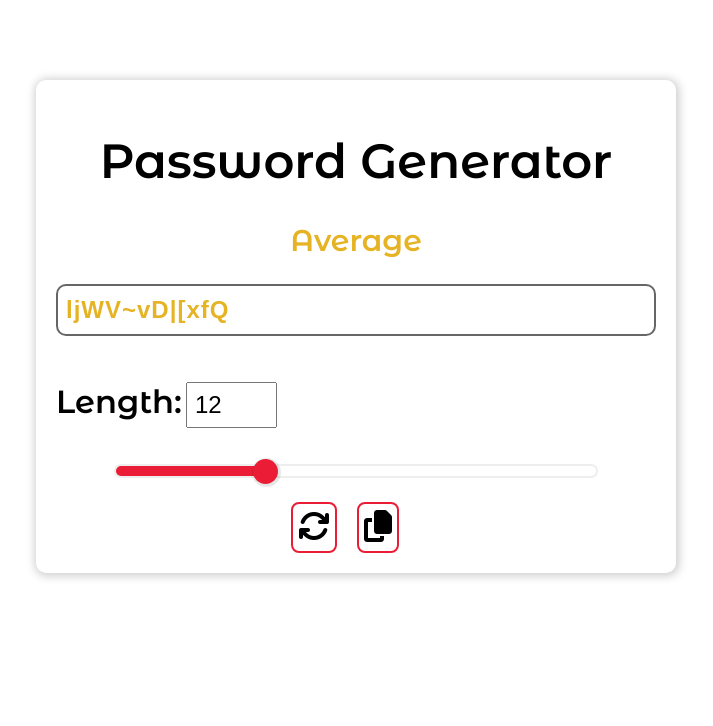
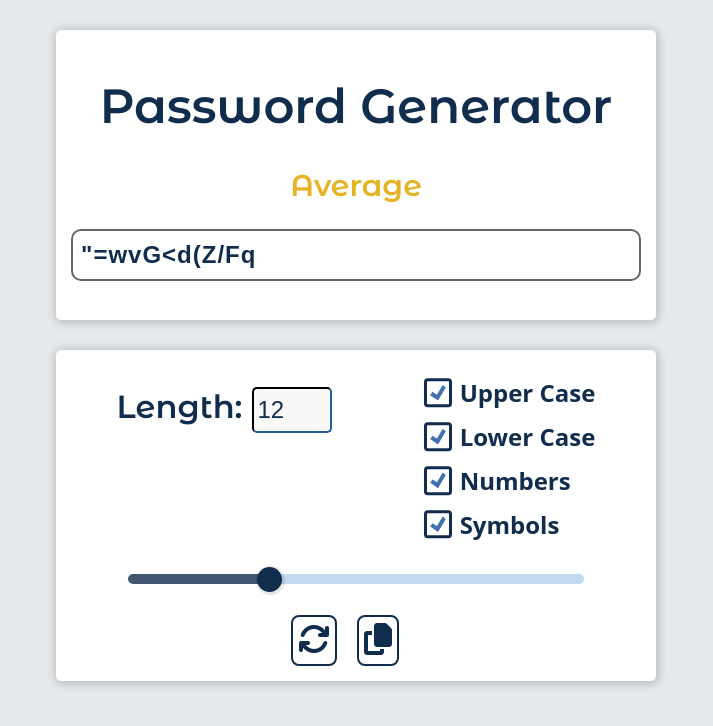
Before and after one commit to ZaidRasheed/password-generator-react, a React (Create React App) app: page / in a window 1280 px wide. Shown: the top 726 px of the page, without its empty margins (284-997 px from the left). Built offline with nearby package versions, Linux system fonts and the light colour scheme.

Commit message:
added password options and changed color theme

```diff
--- a/package.json
+++ b/package.json
@@ -1,7 +1,7 @@
 {
   "name": "password-generator",
   "version": "0.1.0",
-  "homepage": "https://https://zaidrasheed.github.io/Password-generator-react/",
+  "homepage": "https://zaidrasheed.github.io/Password-generator-react/",
   "private": true,
   "dependencies": {
     "@testing-library/jest-dom": "^5.16.5",
--- a/src/components/App.css
+++ b/src/components/App.css
@@ -1,14 +1,23 @@
+body{
+  background-color: #e7eaed;
+}
 .App{
   max-width: 600px;
-  margin: 80px auto 0;
+  margin: 30px auto 0;
   font-family: "Montserrat Alternates";
-  padding: 20px;
-  border-radius: 10px;
+
+}
+.sections{
   box-shadow: 1px 1px 10px 2px rgba(0, 0, 0, 0.2);
+  padding: 15px;
+  border-radius: 5px;
+  margin: 30px auto;
+  background-color: #fff;
 }
 .title{
   font-size: 3rem;
   text-align: center;
+  color: #112D4E;
 }
 .slideContainer{
   max-width: 100%;
@@ -17,17 +26,18 @@
   text-align: center;
 }
 .slider {
-  background: linear-gradient(to right, #EB1D36 0%, #EB1D36 30%, #fff 30%, #fff 100%);
-  border: 2px solid #eeeeee;
+  background: linear-gradient(to right, #415771 0%, #415771 30%, #c2daf1 30%, #c2daf1 100%);
+  border: 2px solid #fff;
   border-radius: 8px;
   height: 10px;
-  min-width: 250px;
+  /* min-width: 250px; */
   width: 80%;
   outline: none;
   transition: background 450ms ease-in;
   accent-color: #F9F2ED;
   -webkit-appearance: none;
 }
+
 
 input[type=range]::-webkit-slider-thumb {
   -webkit-appearance: none;
@@ -47,20 +57,74 @@ input[type=range]::-webkit-slider-thumb {
   width: 25px;
   /* border: 1px solid  rgba(0, 0, 0, 0.6); */
   border-radius: 50%;
-  background: #EB1D36;
+  background: #112D4E;
   cursor: pointer;
   box-shadow: 1px 1px 1px 2px rgba(0, 0, 0, 0.1);
 }
+.form-control {
+  font-family: system-ui, sans-serif;
+  font-size: 1.5rem;
+  font-weight: 600;
+  line-height: 1.1;
+  display: grid;
+  grid-template-columns: 1em auto;
+  gap: 0.5em;
+  margin-top: 15px;
+  color: #112D4E;
+}
+input[type="checkbox"] {
+  -webkit-appearance: none;
+  appearance: none;
+  margin: 0;
+  cursor: pointer;
+  background-color: #fff;
+  margin: 0;
+  font: inherit;
+  color: #112D4E;
+  width: 1.8rem;
+  height: 1.8rem;
+  border: 0.15em solid #112D4E;
+  border-radius: 0.15em;
+  transform: translateY(-0.075em);
+  display: grid;
+  place-content: center;
+}
+input[type="checkbox"]::before {
+  content: "";
+  width: 0.65em;
+  height: 0.65em;
+  transform: scale(0);
+  transition: 120ms transform ease-in-out;
+  box-shadow: inset 1em 1em var(--form-control-color);
+  background-color: #3F72AF;
+  transform-origin: bottom left;
+  clip-path: polygon(14% 44%, 0 65%, 50% 100%, 100% 16%, 80% 0%, 43% 62%);
+}
+input[type="checkbox"]:checked::before {
+  transform: scale(1);
+}
 .inputContainer{
-  max-width: 100%;
-  min-width: 300px;
+  display: flex;
+  flex-direction: row;
+  justify-content:space-around;
+  margin-bottom: 30px;
 }
-.inputContainer>h1{
-  width: 130px;
+.first>h1{
+  color: #112D4E;
+  margin-right: 10px;
+  display: inline-block;
+}
+.first>input{
+  color: #112D4E;
+  border-radius: 5px;
+  border-color: #112D4E;
+  background-color: #F9F7F7 ;
+}
+.second>h1{
   display: inline-block;
 }
 .manualInput{
-  padding: 7px;
+  padding: 7px 0 7px 3px;
   font-size: 1.5rem;
 }
 .password{
@@ -77,15 +141,16 @@ input[type=range]::-webkit-slider-thumb {
   font-size: 1.5rem;
   font-family: sans-serif;
   letter-spacing: 1px;
+  color: #112D4E;
 }
 .buttons{
   width: 150px;
-  margin: 0 auto;
+  margin: 25px auto 0;
 }
 .buttons button{
   cursor: pointer;
-  color: black;
-  border: solid 2px #EB1D36;
+  color: #112D4E;
+  border: solid 2px #112D4E;
   background-color: transparent;
   font-size: 2rem;
   padding: 5px;
@@ -94,11 +159,23 @@ input[type=range]::-webkit-slider-thumb {
   margin: 0 10px;
 }
 .buttons button:hover{
-  background-color: #EB1D36;
+  background-color: #112D4E;
   color: white;
 }
 .strength{
   text-align: center;
-  color: brown;
   font-size: 30px;
 }
+@media screen and (max-width:400px) {
+  .form-control {
+    font-size: 1.3rem;
+  }
+  .first{
+    margin-right: 5px;
+    font-size: 13px;
+  }
+  .manualInput{
+    font-size: 1rem;
+  }
+
+}
--- a/src/components/App.jsx
+++ b/src/components/App.jsx
@@ -10,6 +10,25 @@ function App() {
   const [password, setPassword] = useState("");
 
   const [refresh, setRefresh] = useState(true);
+
+  const [passwordType, setPasswordType] = useState({
+    upperCase: true,
+    lowerCase: true,
+    numbers: true,
+    symbols: true,
+  })
+
+  const changeInPasswordType = (event) => {
+    let value = event.target.value;
+    let check=passwordType[`${value}`];
+
+    setPasswordType(()=>{
+      return{
+        ...passwordType,
+        [value]:! check
+      }
+    })
+  }
 
   const changeInSlider = (event) => {
     let num = event.target.value
@@ -24,12 +43,24 @@ function App() {
     }
     const element = document.getElementById("myInput");
     var value = (num - element.min) / (element.max - element.min) * 100
-    element.style.background = 'linear-gradient(to right, #C21010 0%, #C21010 ' + value + '%, #fff ' + value + '%, white 100%)'
+    element.style.background = 'linear-gradient(to right, #415771 0%, #415771 ' + value + '%, #c2daf1 ' + value + '%, #c2daf1 100%)'
   }
 
   const generatePassword = () => {
     let result = '';
-    let characters = 'ABCDEFGHIJKLMNOPQRSTUVWXYZabcdef~!@#$%^&*()_+-=`"{}[];?.,><?/|:ghijklmnopqrstuvwxyz0123456789';
+    let characters = '';
+    if (passwordType.lowerCase) {
+      characters += 'abcdefghijklmnopqrstuvwxyz';
+    }
+    if (passwordType.upperCase) {
+      characters += 'ABCDEFGHIJKLMNOPQRSTUVWXYZ';
+    }
+    if (passwordType.symbols) {
+      characters += '~!@#$%^&*()_+-=`"{}[];?.,><?/|:';
+    }
+    if (passwordType.numbers) {
+      characters += '0123456789';
+    }
     let charactersLength = characters.length;
     for (let i = 0; i < length; i++) {
       result += characters.charAt(Math.floor(Math.random() * charactersLength));
@@ -39,18 +70,27 @@ function App() {
 
   useEffect(() => {
     generatePassword();
-  }, [length, refresh]);
+  }, [length, refresh, passwordType.upperCase, passwordType.lowerCase, passwordType.symbols, passwordType.numbers]);
 
   return (
     <div className="App">
+      <div className='sections'>
         <h1 className='title'>Password Generator</h1>
         <Password
           password={password}
           length={length}
         />
+      </div>
+
+      <div className='sections'>
         <Input
           length={length}
           changeInSlider={changeInSlider}
+          upperCase={passwordType.upperCase}
+          lowerCase={passwordType.lowerCase}
+          numbers={passwordType.numbers}
+          symbols={passwordType.symbols}
+          changeInPasswordType={changeInPasswordType}
         />
         <Slider
           length={length}
@@ -61,6 +101,9 @@ function App() {
           password={password}
         />
       </div>
+
+
+    </div>
   );
 }
 
--- a/src/components/input.jsx
+++ b/src/components/input.jsx
@@ -1,8 +1,31 @@
 const Input = (props) => {
     return (
         <div className="inputContainer">
-            <h1>Length: </h1>
-            <input className='manualInput' type="number" min="1" max="40" value={props.length} onChange={props.changeInSlider} />
+            <div className="first">
+                <h1>Length: </h1>
+                <input className='manualInput' type="number" min="1" max="40" value={props.length} onChange={props.changeInSlider} />
+            </div>
+            <div className="second">
+                <label class="form-control">
+                <input defaultChecked={props.upperCase} type="checkbox" name="password type" value="upperCase" onChange={props.changeInPasswordType} />
+                    Upper Case
+                </label>
+
+                <label class="form-control">
+                <input defaultChecked={props.lowerCase} type="checkbox" name="password type" value="lowerCase" onChange={props.changeInPasswordType} />
+                Lower Case
+                </label>
+
+                <label class="form-control">
+                <input defaultChecked={props.numbers} type="checkbox" name="password type" value="numbers" onChange={props.changeInPasswordType} />
+                Numbers
+                </label>
+
+                <label class="form-control">
+                <input defaultChecked={props.symbols} type="checkbox" name="password type" value="symbols" onChange={props.changeInPasswordType} />
+                Symbols
+                </label>
+            </div>
         </div>
     )
 }
--- a/src/components/password.jsx
+++ b/src/components/password.jsx
@@ -24,7 +24,7 @@ const Password = (props) => {
     return (
         <div>
             <h2 className="strength" style={{ color: color }}>{strength}</h2>
-            <h3 className="password" style={{ color: color }}>{props.password}</h3>
+            <h3 className="password" >{props.password}</h3>
         </div>
     )
 }
```
Lines whose indentation alone changed are shown as unchanged.
